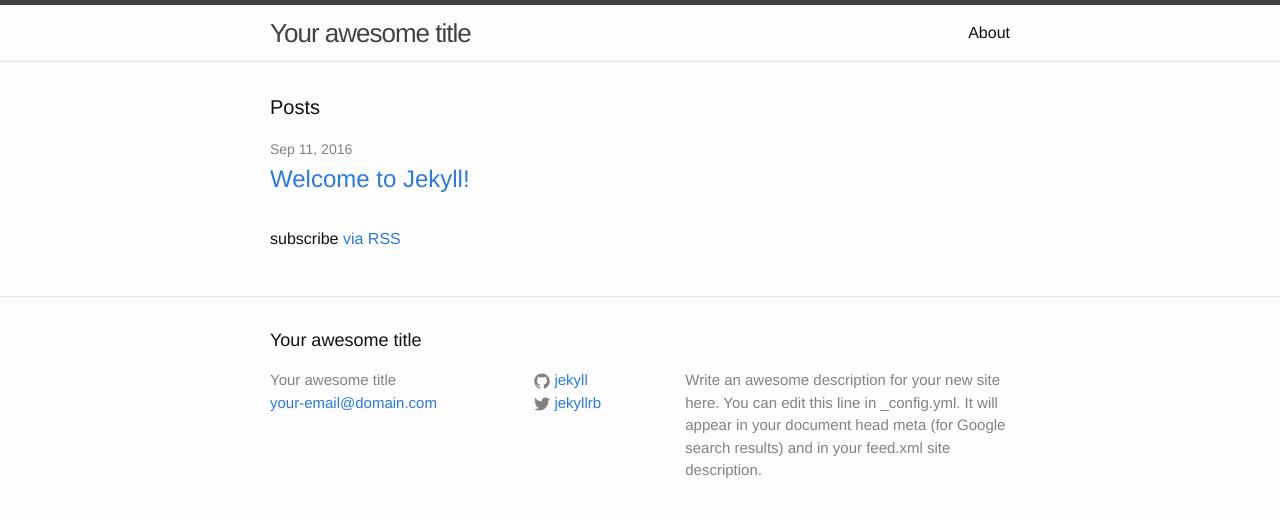
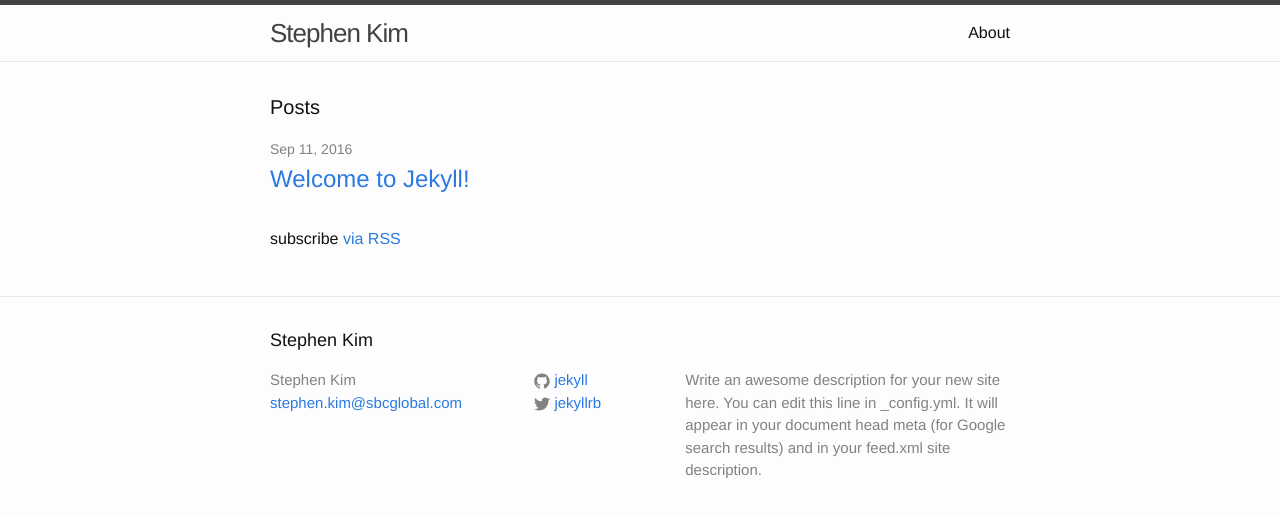
Before and after one commit to eclipss/eclipss.github.io, a Jekyll site: the page built from index.html, in a window 1280 px wide. Shown: the top 517 px of the page. Built offline with Jekyll 4.4.1, drawn with Linux system fonts in a browser that asks for light colours.

Commit message:
Change title

```diff
--- a/_config.yml
+++ b/_config.yml
@@ -6,8 +6,8 @@
 # 'jekyll serve'. If you change this file, please restart the server process.
 
 # Site settings
-title: Your awesome title
-email: your-email@domain.com
+title: Stephen Kim
+email: stephen.kim@sbcglobal.com
 description: > # this means to ignore newlines until "baseurl:"
   Write an awesome description for your new site here. You can edit this
   line in _config.yml. It will appear in your document head meta (for
```
